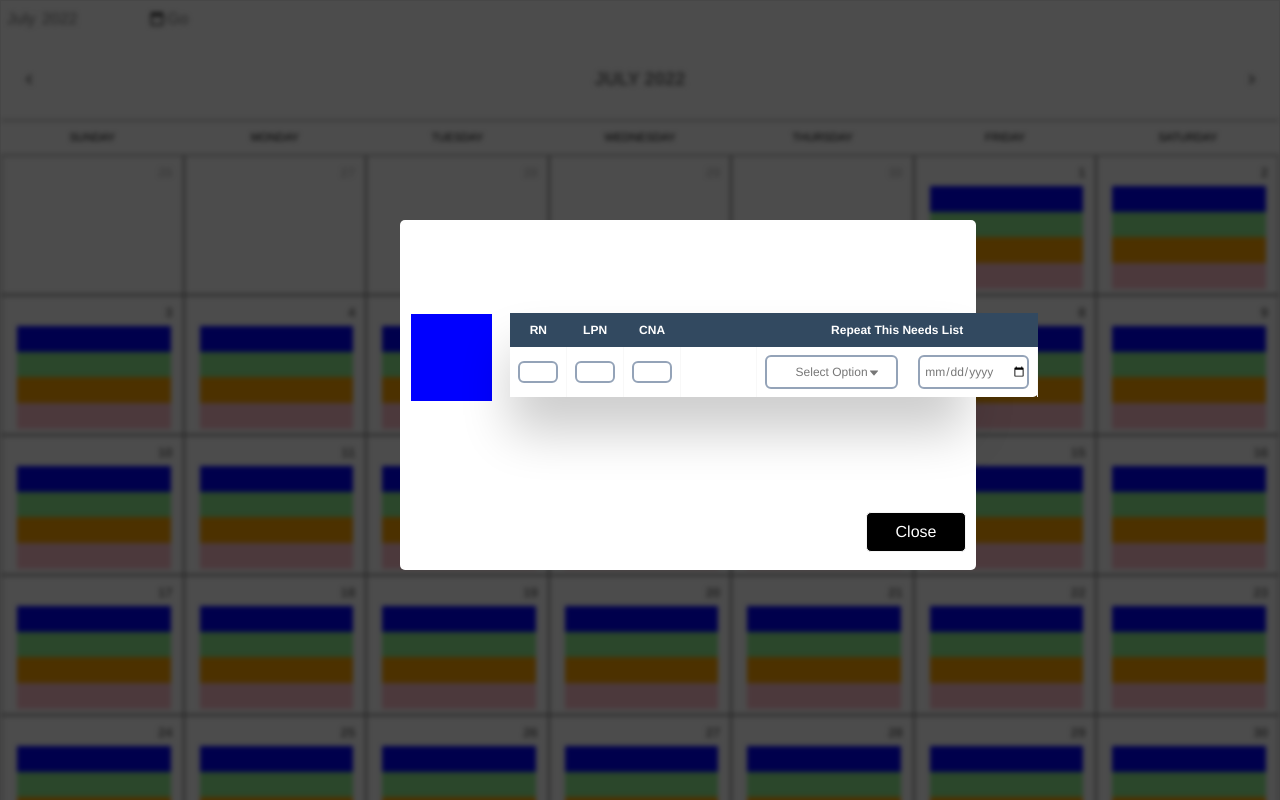
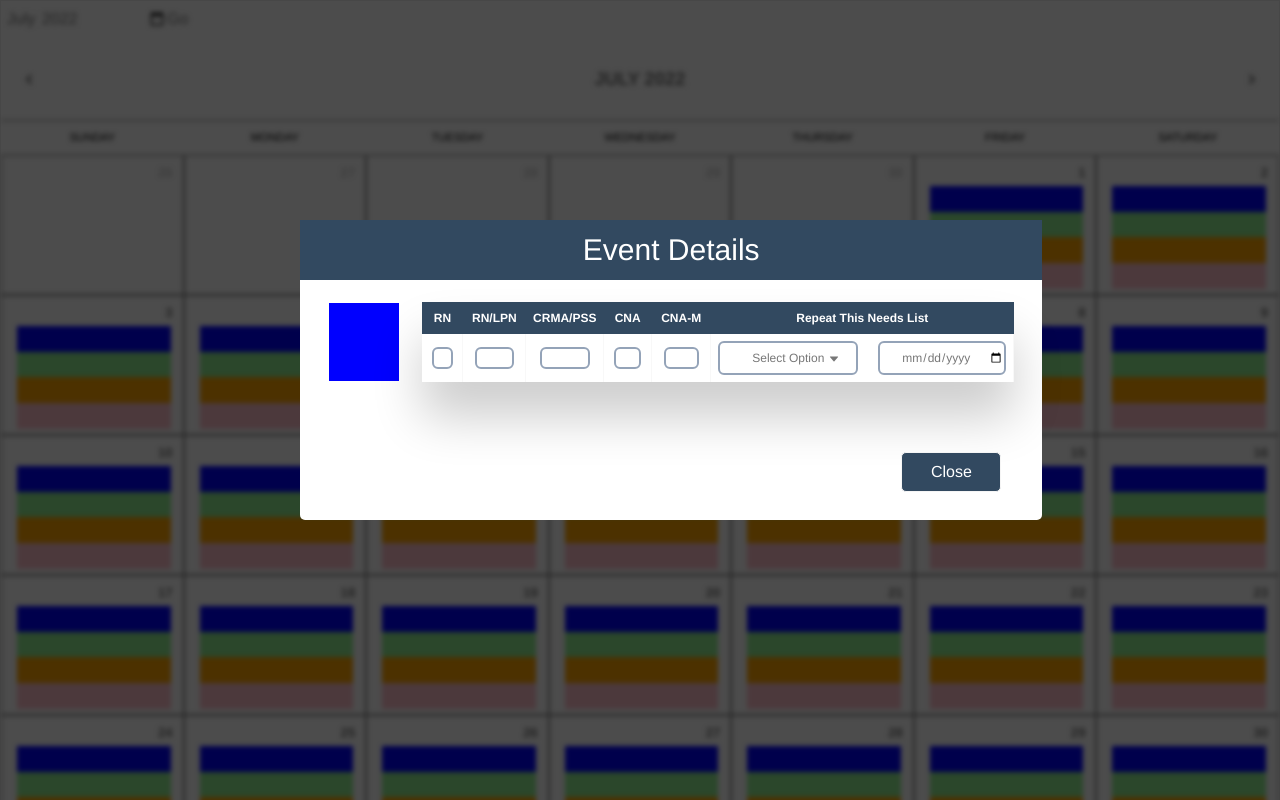
Before and after one commit to sultanatif344/calendar-react, a React (Create React App) app: page / in a window 1280 px wide. Both pictures are taken after a click on the button 1006 px from the left and 200 px from the top of the page. Shown: the top 800 px of the page. Built offline with nearby package versions, Linux system fonts and the light colour scheme.

Commit message:
updated modal

```diff
--- a/src/App.css
+++ b/src/App.css
@@ -271,7 +271,7 @@ h2{
 
 .fl-table td, .fl-table th {
   text-align: center;
-  padding: 8px;
+  padding: 7px;
 }
 
 .fl-table td {
--- a/src/components/MultipleSelectButton.jsx
+++ b/src/components/MultipleSelectButton.jsx
@@ -8,7 +8,7 @@ const MultipleSelectButton = (props) => {
       onClick={props.onClick}
       className="relative bg-white border-2 border-slate-400 rounded-md cursor-pointer"
     >
-      <div className="p-1.5 px-5">{props.text}</div>
+      <div className="p-1.5 px-8">{props.text}</div>
       <span className="absolute right-4 top-2.5">
         <AiFillCaretDown />
       </span>
--- a/src/components/modal.jsx
+++ b/src/components/modal.jsx
@@ -41,72 +41,86 @@ const Modal = ({ eventColor, toggleModal }) => {
             backgroundColor: "white",
             position: "fixed",
             top: "220px",
-            left: "400px",
-            width: "45%",
+            left: "300px",
+            width: "58%",
             padding: "10px",
-            height: "350px",
+            height: "300px",
             borderRadius: "5px",
           }}
         >
-          <div style={{ display: "flex" }}>
+          <div style={{ display: "flex", justifyContent: "center" }}>
             <div
               style={{
-                width: "100%",
+                width: "10%",
                 border: "1px solid white",
-                height: "89px",
+                height: "80px",
                 backgroundColor: eventColor,
-                marginTop: "15%",
+                marginTop: "9.9%",
               }}
             ></div>
             <div
+              className="w-full absolute border-black h-1/5 top-0"
+              style={{ backgroundColor: "#324960" }}
+            >
+              <h1 className="text-3xl text-center text-white mt-3">
+                Event Details
+              </h1>
+            </div>
+            <div
               class="table-wrapper"
-              style={{ marginLeft: "3%", marginTop: "15%", width: "82%" }}
+              style={{ marginLeft: "3%", marginTop: "10%", width: "82%" }}
             >
               <table class="fl-table">
                 <thead>
                   <tr>
                     <th>RN</th>
-                    <th>LPN</th>
+                    <th>RN/LPN</th>
+                    <th>CRMA/PSS</th>
                     <th>CNA</th>
-                    <th>
-                      <div
-                        style={{
-                          border: "1px solid black",
-                          width: "60px",
-                          opacity: "0",
-                        }}
-                      ></div>
-                    </th>
+                    <th>CNA-M</th>
                     <th>Repeat This Needs List</th>
                   </tr>
                 </thead>
                 <tbody>
                   <tr>
-                    <td>
+                    <td className="w-20">
                       <input
                         className="border-2 rounded-md border-slate-400 outline-none"
                         type="number"
-                        style={{ width: "40px" }}
+                        style={{ width: "80%" }}
+                      />
+                    </td>
+                    <td className="w-20">
+                      <input
+                        className="border-2 rounded-md border-slate-400 outline-none"
+                        type="number"
+                        style={{ width: "80%" }}
+                      />
+                    </td>
+                    <td className="w-20">
+                      <input
+                        className="border-2 rounded-md border-slate-400 outline-none"
+                        type="number"
+                        style={{ width: "80%" }}
+                      />
+                    </td>
+                    <td className="w-20">
+                      <input
+                        className="border-2 rounded-md border-slate-400 outline-none"
+                        type="number"
+                        style={{ width: "80%" }}
+                      />
+                    </td>
+                    <td className="w-20">
+                      <input
+                        className="border-2 rounded-md border-slate-400 outline-none"
+                        type="number"
+                        style={{ width: "80%" }}
                       />
                     </td>
                     <td>
-                      <input
-                        className="border-2 rounded-md border-slate-400 outline-none"
-                        type="number"
-                        style={{ width: "40px" }}
-                      />
-                    </td>
-                    <td>
-                      <input
-                        className="border-2 rounded-md border-slate-400 outline-none"
-                        type="number"
-                        style={{ width: "40px" }}
-                      />
-                    </td>
-                    <td></td>
-                    <td>
-                      <div className="flex">
-                        <div className="relative w-10/12 mr-5">
+                      <div className="flex justify-center">
+                        <div className="relative mr-5">
                           <MultipleSelectButton
                             text="Select Option"
                             onClick={() => {
@@ -163,7 +177,7 @@ const Modal = ({ eventColor, toggleModal }) => {
                         </div>
                         <input
                           type="date"
-                          className="w-32 rounded-md border-2 border-slate-400 pl-1 outline-none"
+                          className="w-32 rounded-md border-2 border-slate-400 pl-1 outline-none text-center"
                         />
                       </div>
                     </td>
@@ -177,8 +191,9 @@ const Modal = ({ eventColor, toggleModal }) => {
               style={{
                 width: "100px",
                 height: "40px",
-                backgroundColor: "black",
-                marginTop: "45px",
+                position: "relative",
+                right: "31px",
+                backgroundColor: "#324960",
                 border: "1px solid whitesmoke",
                 color: "white",
                 borderRadius: "5px",
```
